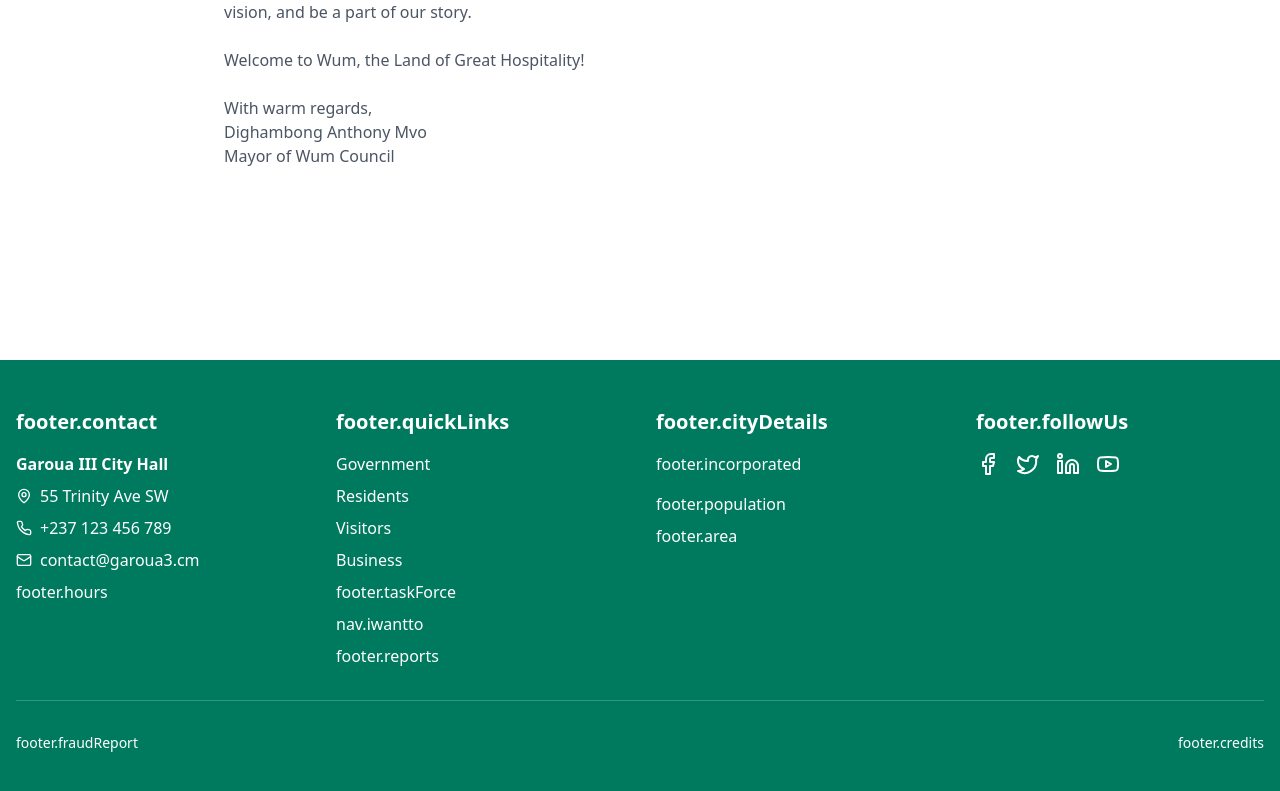
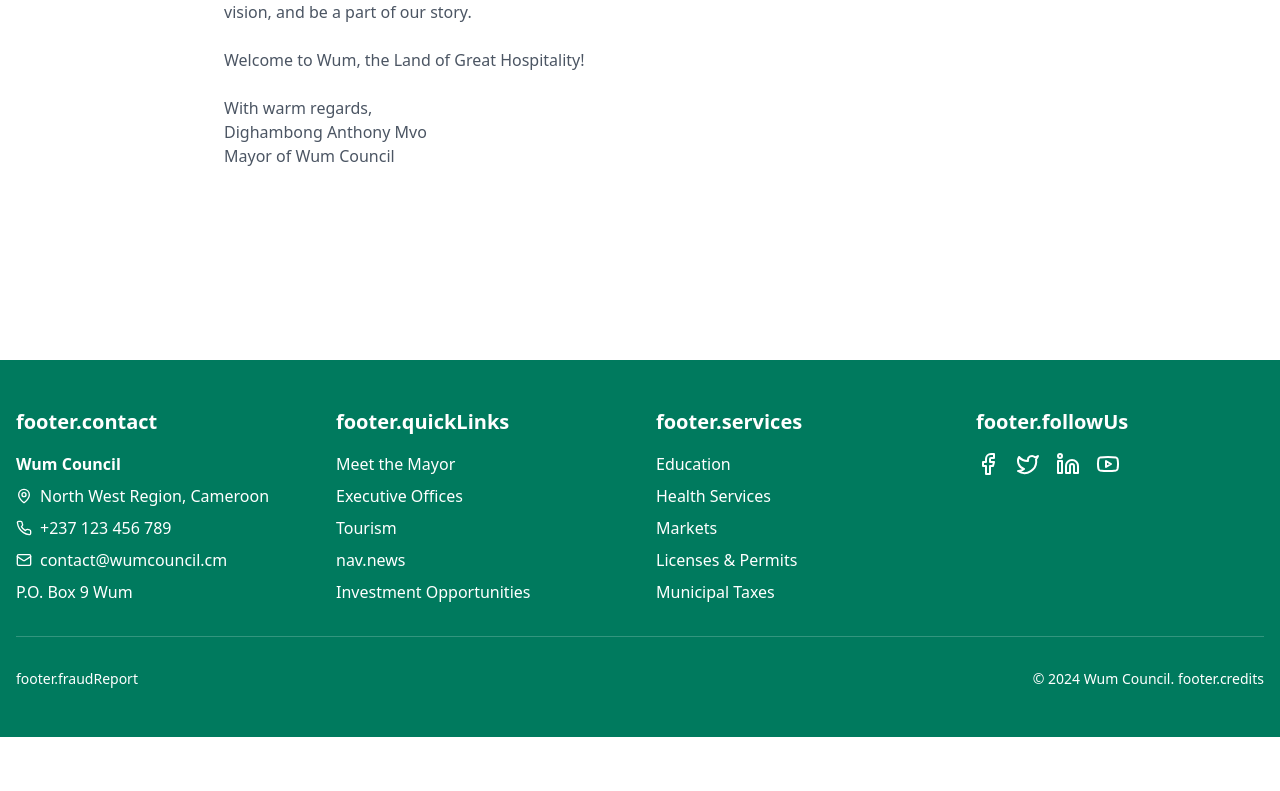
Before and after one commit to dtima/wumcouncil, a React (Vite) app: page /government/meet-mayor in a window 1280 px wide. Shown: the part 1824-2615 px from the top of the page. After the commit the page ends 2561 px from the top, so only its background shows below. Built offline with nearby package versions, Linux system fonts and the light colour scheme.

Commit message:
Update footer contact information
Updated the footer to include the most relevant Top Menu links and changed the contact address to "Wum Council, North West Region."
[skip gpt_engineer]

```diff
--- a/src/components/Footer.tsx
+++ b/src/components/Footer.tsx
@@ -13,10 +13,10 @@ export const Footer = () => {
           <div className="space-y-4">
             <h3 className="text-lg md:text-xl font-bold">{t("footer.contact")}</h3>
             <div className="space-y-2">
-              <p className="font-bold text-sm md:text-base">Garoua III City Hall</p>
+              <p className="font-bold text-sm md:text-base">Wum Council</p>
               <div className="flex items-center gap-2 text-sm md:text-base">
                 <MapPin className="h-4 w-4" />
-                <p>55 Trinity Ave SW</p>
+                <p>North West Region, Cameroon</p>
               </div>
               <div className="flex items-center gap-2 text-sm md:text-base">
                 <Phone className="h-4 w-4" />
@@ -24,9 +24,9 @@ export const Footer = () => {
               </div>
               <div className="flex items-center gap-2 text-sm md:text-base">
                 <Mail className="h-4 w-4" />
-                <p>contact@garoua3.cm</p>
+                <p>contact@wumcouncil.cm</p>
               </div>
-              <p className="text-sm md:text-base">{t("footer.hours")}</p>
+              <p className="text-sm md:text-base">P.O. Box 9 Wum</p>
             </div>
           </div>
 
@@ -34,24 +34,24 @@ export const Footer = () => {
           <div className="space-y-4">
             <h3 className="text-lg md:text-xl font-bold">{t("footer.quickLinks")}</h3>
             <ul className="space-y-2 text-sm md:text-base">
-              <li><a href="#government" className="hover:underline">{t("nav.government")}</a></li>
-              <li><a href="#residents" className="hover:underline">{t("nav.residents")}</a></li>
-              <li><a href="#visitors" className="hover:underline">{t("nav.visitors")}</a></li>
-              <li><a href="#business" className="hover:underline">{t("nav.business")}</a></li>
-              <li><a href="#taskforce" className="hover:underline">{t("footer.taskForce")}</a></li>
-              <li><a href="#iwantto" className="hover:underline">{t("nav.iwantto")}</a></li>
-              <li><a href="/reports" className="hover:underline">{t("footer.reports")}</a></li>
+              <li><a href="/government/meet-mayor" className="hover:underline">{t("nav.meetMayor")}</a></li>
+              <li><a href="/government/executive-offices" className="hover:underline">{t("nav.executiveOffices")}</a></li>
+              <li><a href="/visitors/tourism" className="hover:underline">{t("nav.tourism")}</a></li>
+              <li><a href="/flash-news" className="hover:underline">{t("nav.news")}</a></li>
+              <li><a href="/business/investment" className="hover:underline">{t("nav.investment")}</a></li>
             </ul>
           </div>
 
-          {/* City Details */}
+          {/* Important Services */}
           <div className="space-y-4">
-            <h3 className="text-lg md:text-xl font-bold">{t("footer.cityDetails")}</h3>
-            <p className="text-sm md:text-base">{t("footer.incorporated")}</p>
-            <div className="space-y-2 text-sm md:text-base">
-              <p>{t("footer.population")}</p>
-              <p>{t("footer.area")}</p>
-            </div>
+            <h3 className="text-lg md:text-xl font-bold">{t("footer.services")}</h3>
+            <ul className="space-y-2 text-sm md:text-base">
+              <li><a href="/residents/education" className="hover:underline">{t("nav.education")}</a></li>
+              <li><a href="/residents/health" className="hover:underline">{t("nav.health")}</a></li>
+              <li><a href="/residents/markets" className="hover:underline">{t("nav.markets")}</a></li>
+              <li><a href="/business/licenses" className="hover:underline">{t("nav.licenses")}</a></li>
+              <li><a href="/business/taxes" className="hover:underline">{t("nav.taxes")}</a></li>
+            </ul>
           </div>
 
           {/* Social Media */}
@@ -78,7 +78,7 @@ export const Footer = () => {
 
         <div className="flex flex-col md:flex-row justify-between items-center space-y-4 md:space-y-0 text-sm">
           <p>{t("footer.fraudReport")}</p>
-          <p>{t("footer.credits")}</p>
+          <p>&copy; {new Date().getFullYear()} Wum Council. {t("footer.credits")}</p>
         </div>
       </div>
     </footer>
```
